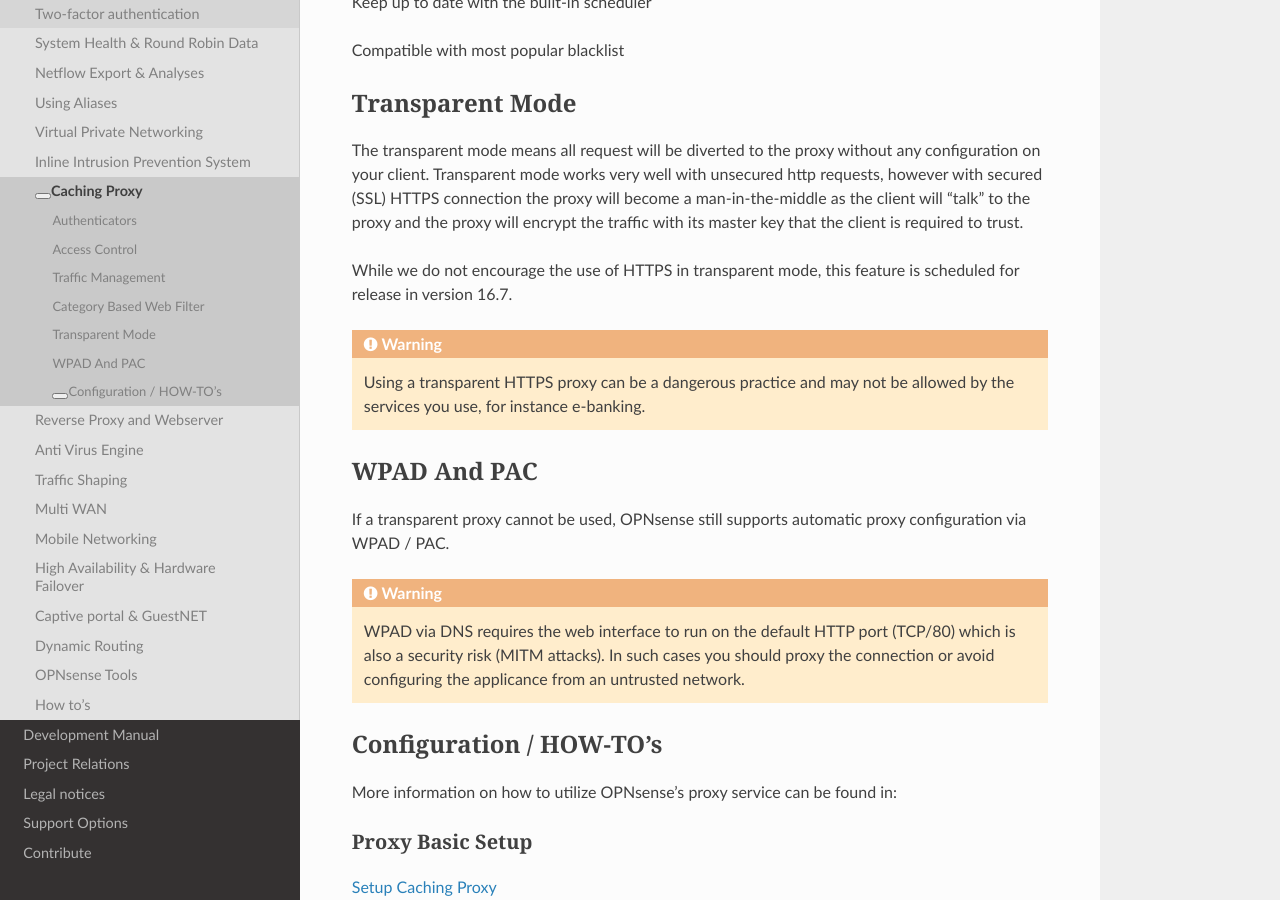
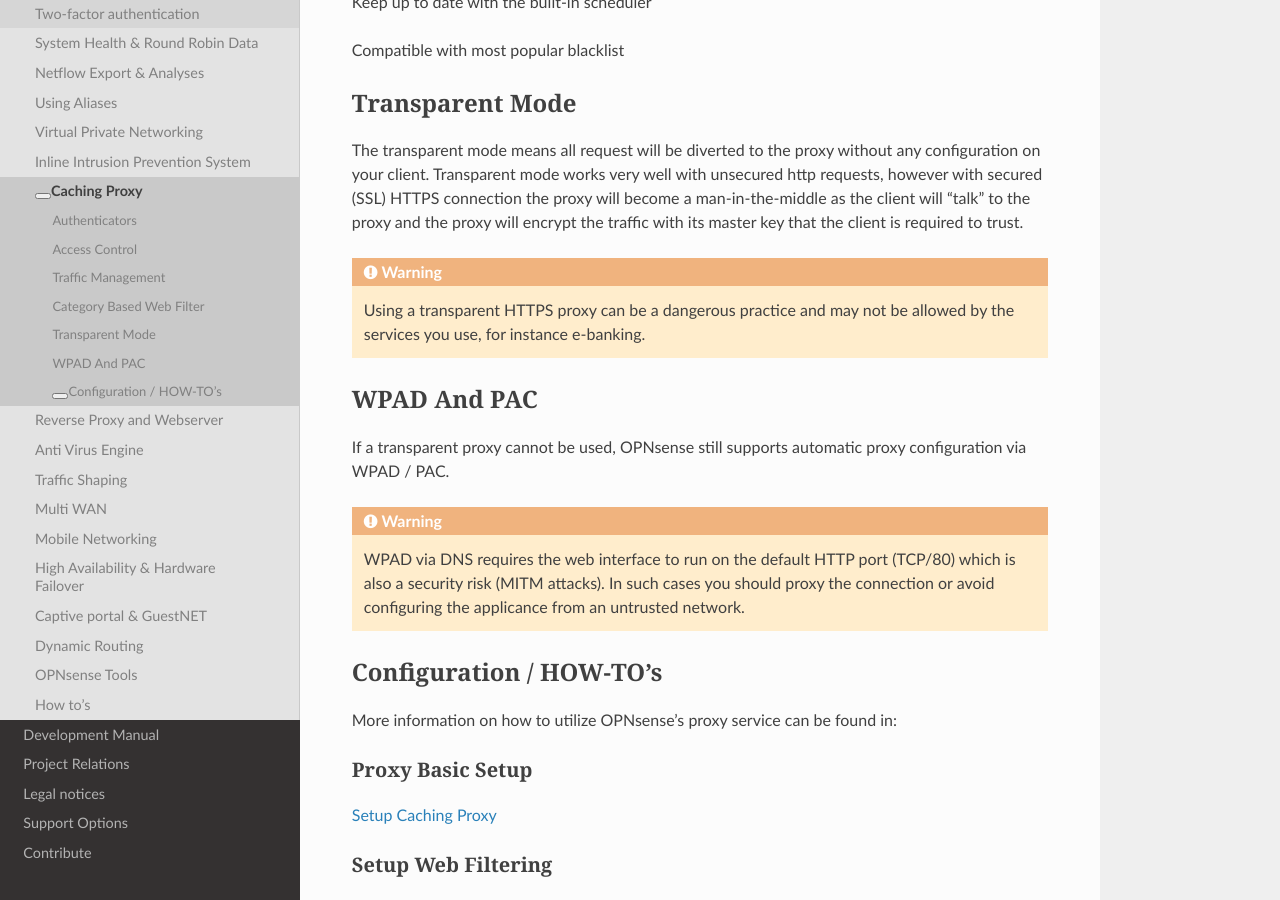
Before and after one commit to opnsense/docs, a Sphinx documentation site: the page built from source/manual/proxy.rst, in a window 1280 px wide and 900 px high, scrolled down 2318 px. Built offline with Sphinx 7.4.7 and the Read the Docs theme 2.0.0, drawn with Linux system fonts in a browser that asks for light colours; nearby versions of some CDN libraries; some web fonts are replaced; library files that are not in the unit come from our copies.

```diff
--- a/source/manual/proxy.rst
+++ b/source/manual/proxy.rst
@@ -79,9 +79,6 @@ requests, however with secured (SSL) HTTPS connection the proxy will become a
 man-in-the-middle as the client will "talk" to the proxy and the proxy will encrypt
 the traffic with its master key that the client is required to trust.
 
-While we do not encourage the use of HTTPS in transparent mode, this feature is
-scheduled for release in version 16.7.
-
 .. Warning::
     Using a transparent HTTPS proxy can be a dangerous practice and may not be
     allowed by the services you use, for instance e-banking.
```
